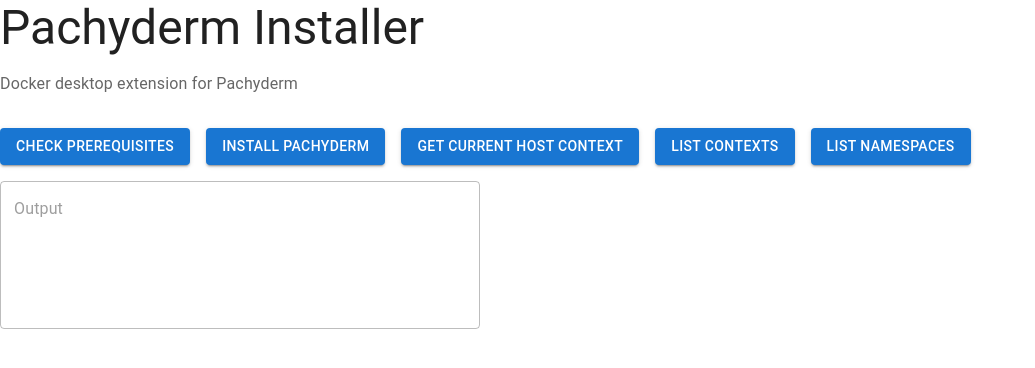
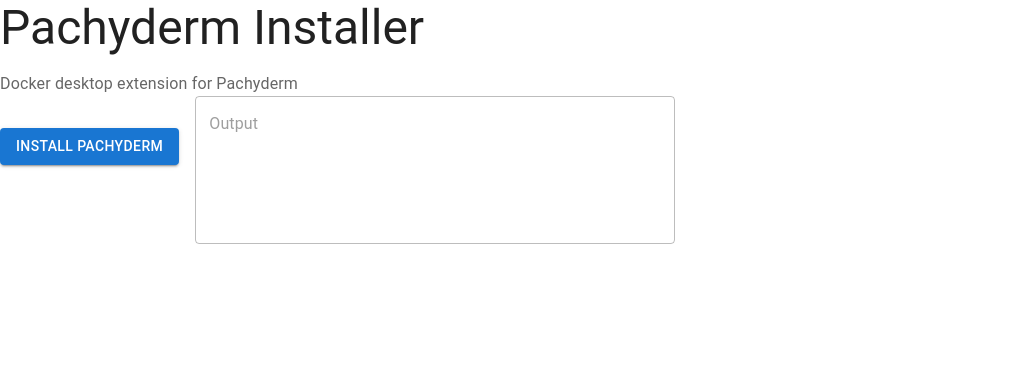
Before and after one commit to pachyderm/ddextension, a React (Create React App) app in the folder ui/: page / in a window 1280 px wide. Shown: the top 368 px of the page, without its empty margins (0-1035 px from the left). Built offline with nearby package versions, Linux system fonts and the light colour scheme; what @docker/docker-mui-theme, @docker/extension-api-client would draw is missing.

Commit message:
Fix the UI, error handling and helper functions

```diff
--- a/ui/src/App.tsx
+++ b/ui/src/App.tsx
@@ -2,14 +2,7 @@
 import Button from "@mui/material/Button";
 import { createDockerDesktopClient } from "@docker/extension-api-client";
 import { Grid, Stack, TextField, Typography } from "@mui/material";
-import {
-  checkK8sConnection,
-  getCurrentHostContext,
-  listHostContexts,
-  listNamespaces,
-  setDockerDesktopContext,
-  updatePach,
-} from "./helper/kubernetes";
+import { updatePach } from "./helper/kubernetes";
 
 // Note: This line relies on Docker Desktop's presence as a host application.
 // If you're running this React app in a browser, it won't work properly.
@@ -35,53 +28,11 @@
             <Button
               variant="contained"
               onClick={async () => {
-                const result = await checkK8sConnection(ddClient);
-                setResponse(result);
-              }}
-            >
-              Check prerequisites
-            </Button>
-
-            <Button
-              variant="contained"
-              onClick={async () => {
-                //const ctxResult = await setDockerDesktopContext(ddClient);
-                //setResponse(ctxResult);
                 const pachResult = await updatePach(ddClient);
                 setResponse(pachResult);
               }}
             >
               Install Pachyderm
-            </Button>
-
-            <Button
-              variant="contained"
-              onClick={async () => {
-                const result = await getCurrentHostContext(ddClient);
-                setResponse(result);
-              }}
-            >
-              Get current host context
-            </Button>
-
-            <Button
-              variant="contained"
-              onClick={async () => {
-                const result = await listHostContexts(ddClient);
-                setResponse(result);
-              }}
-            >
-              List contexts
-            </Button>
-
-            <Button
-              variant="contained"
-              onClick={async () => {
-                const result = await listNamespaces(ddClient);
-                setResponse(result as string);
-              }}
-            >
-              List namespaces
             </Button>
           </Stack>
         </Grid>
--- a/ui/src/helper/kubernetes.ts
+++ b/ui/src/helper/kubernetes.ts
@@ -4,49 +4,60 @@
 export const CurrentExtensionContext = "currentExtensionContext";
 export const IsK8sEnabled = "isK8sEnabled";
 
-export const listHostContexts = async (ddClient: v1.DockerDesktopClient) => {
-  const output = await ddClient.extension.host?.cli.exec("kubectl", [
-    "config",
-    "view",
-    "-o",
-    "jsonpath='{.contexts}'",
-  ]);
-  console.log(output);
-  if (output?.stderr) {
-    console.log(output.stderr);
-    return output.stderr;
-  }
-
-  return output?.stdout;
-};
-
-export const setDockerDesktopContext = async (
-  ddClient: v1.DockerDesktopClient
-) => {
-  const output = await ddClient.extension.host?.cli.exec("kubectl", [
-    "config",
-    "use-context",
-    "docker-desktop",
-  ]);
-  console.log(output);
-  if (output?.stderr) {
-    return output.stderr;
-  }
-  return output?.stdout;
-};
-
 export const updatePach = async (
   ddClient: v1.DockerDesktopClient
 ) => {
-  const out2 = await ddClient.extension.host?.cli.exec("helm", [
+    let result = "Paste the following commands in your terminal.\necho '{\"pachd_address\":\"grpc://127.0.0.1:80\"}' | pachctl config set context local --overwrite && pachctl config set active-context local";
+    try {
+        let output = await ddClient.extension.host?.cli.exec("kubectl", [
+            "cluster-info",
+            "--request-timeout",
+            "2s",
+        ]);
+    } catch (e: any) {
+        console.log("Kubernetes not enabled");
+        return "Go to Settings -> Kubernetes -> Enable";
+    }
+    console.log("Kubernetes enabled\n");
+    try {
+        let out = await ddClient.extension.host?.cli.exec("helm", [
+            "uninstall",
+            "pachd",
+        ]);
+    } catch (e: any) {
+        if (e.stderr !== "Error: uninstall: Release not loaded: pachd: release: not found\n") {
+            console.error(e);
+            return e?.stderr;
+        }
+    }
+    console.log("Pach install clean\n");
+    try {
+        let out = await ddClient.extension.host?.cli.exec("helm", [
+            "repo",
+            "add",
+            "pach",
+            "https://helm.pachyderm.com",
+        ]);
+    } catch (e: any) {
+        if (e.stderr !== "Error: repository name (pach) already exists, please specify a different name\n") {
+            console.error(e);
+            return e?.stderr;
+        }
+    }
+    console.log("Helm add repo (pach)\n");
+    try {
+        let out = await ddClient.extension.host?.cli.exec("helm", [
             "repo",
             "update",
+            "pach",
         ]);
-  console.log(out2);
-  if (out2?.stderr) {
-    return out2.stderr;
+    } catch (e: any) {
+        console.error(e);
+        return e?.stderr;
     }
-  const out3 = await ddClient.extension.host?.cli.exec("helm", [
+    console.log("Helm update repo (pach)\n");
+    try {
+        let out = await ddClient.extension.host?.cli.exec("helm", [
             "install",
             "pachd",
             "pach/pachyderm",
@@ -56,61 +67,10 @@
             "proxy.enabled=true",
             "--set proxy.service.type=LoadBalancer",
         ]);
-  console.log(out3);
-  if (out3?.stderr) {
-    return out3.stderr;
+    } catch (e: any) {
+        console.error(e);
+        return e?.stderr;
     }
-  return "Past the following in your terminal. echo '{\"pachd_address\":\"grpc://127.0.0.1:80\"}' | pachctl config set context local --overwrite && pachctl config set active-context local"
+    console.log("Pachyderm installed\n");
+    return result;
 };
-
-export const getCurrentHostContext = async (
-  ddClient: v1.DockerDesktopClient
-) => {
-  const output = await ddClient.extension.host?.cli.exec("kubectl", [
-    "config",
-    "view",
-    "-o",
-    "jsonpath='{.current-context}'",
-  ]);
-  console.log(output);
-  if (output?.stderr) {
-    return output.stderr;
-  }
-  return output?.stdout;
-};
-
-export const checkK8sConnection = async (ddClient: v1.DockerDesktopClient) => {
-  try {
-    let output = await ddClient.extension.host?.cli.exec("kubectl", [
-      "cluster-info",
-      "--request-timeout",
-      "2s",
-    ]);
-    console.log(output);
-    if (output?.stderr) {
-      console.log(output.stderr);
-      return "Kubernetes not enabled. Go to Settings -> Kubernetes -> Enable";
-    }
-    return "Kubernetes enabled";
-  } catch (e: any) {
-    console.log("[checkK8sConnection] error : ", e);
-    return "Kubernetes not enabled. Go to Settings -> Kubernetes -> Enable";
-  }
-};
-
-export const listNamespaces = async (ddClient: v1.DockerDesktopClient) => {
-  const output = await ddClient.extension.host?.cli.exec("kubectl", [
-    "get",
-    "namespaces",
-    "--no-headers",
-    "-o",
-    'custom-columns=":metadata.name"',
-    "--context",
-    "docker-desktop",
-  ]);
-  console.log(output);
-  if (output?.stderr) {
-    return output.stderr;
-  }
-  return output?.stdout;
-};
```
Also changed, not shown: 1 other file (tests, documents, lock files or other folders). Lines whose indentation alone changed are shown as unchanged.
